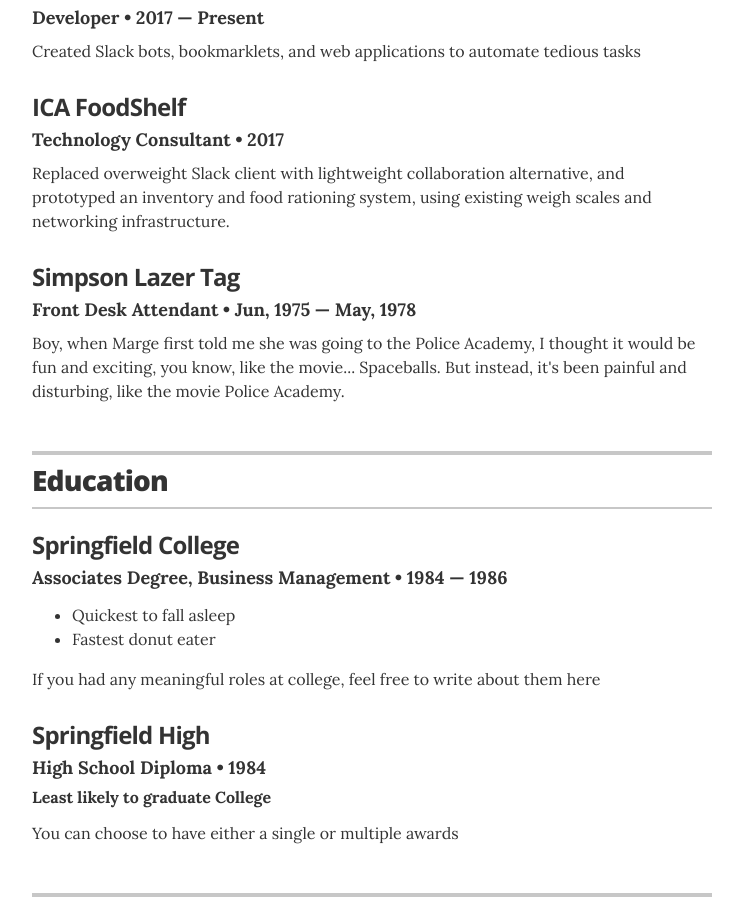
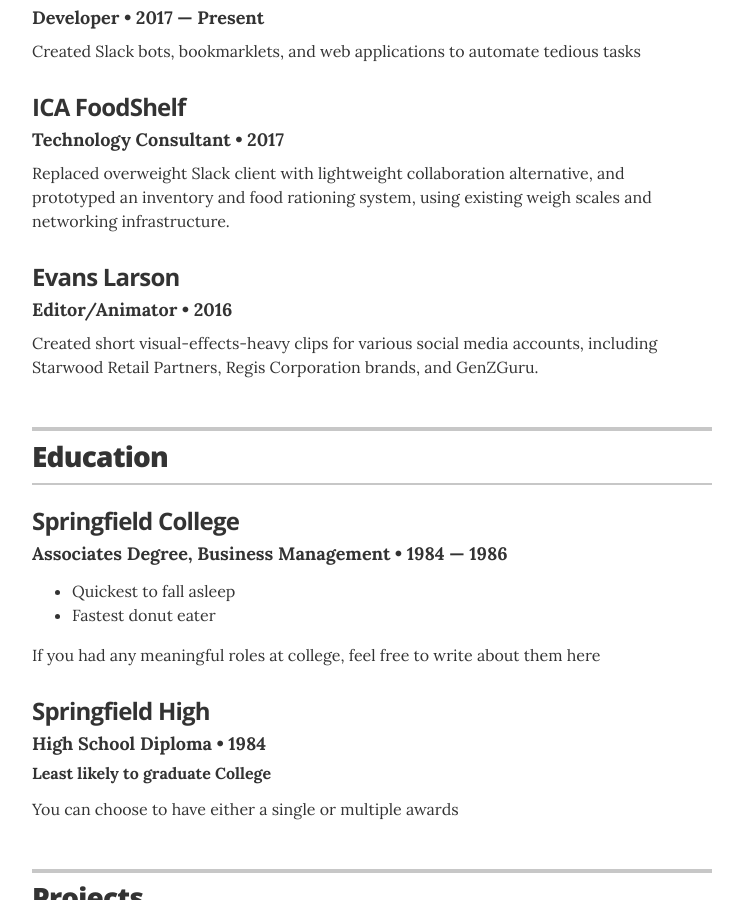
Before and after one commit to christian-kramer/christian-kramer.github.io, a Jekyll site: the page built from index.html, in a window 1280 px wide and 900 px high, scrolled down 602 px. Shown: the whole window, without its empty margins (268-1011 px from the left). Built offline with Jekyll 4.4.1, drawn with Linux system fonts in a browser that asks for light colours.

Commit message:
Experience Evans Larson Animator

```diff
--- a/_data/experience.yml
+++ b/_data/experience.yml
@@ -12,8 +12,8 @@
   summary: Replaced overweight Slack client with lightweight collaboration alternative, and prototyped an inventory and food rationing system, using existing weigh scales and networking infrastructure.
 
 
-# Front Desk Attendant
-- company: Simpson Lazer Tag
-  position: Front Desk Attendant
-  duration:   Jun, 1975  &mdash; May, 1978
-  summary: Boy, when Marge first told me she was going to the Police Academy, I thought it would be fun and exciting, you know, like the movie... Spaceballs. But instead, it's been painful and disturbing, like the movie Police Academy.
+# Evans Larson - Editor/Animator
+- company: Evans Larson
+  position: Editor/Animator
+  duration: 2016
+  summary: Created short visual-effects-heavy clips for various social media accounts, including Starwood Retail Partners, Regis Corporation brands, and GenZGuru.
```
